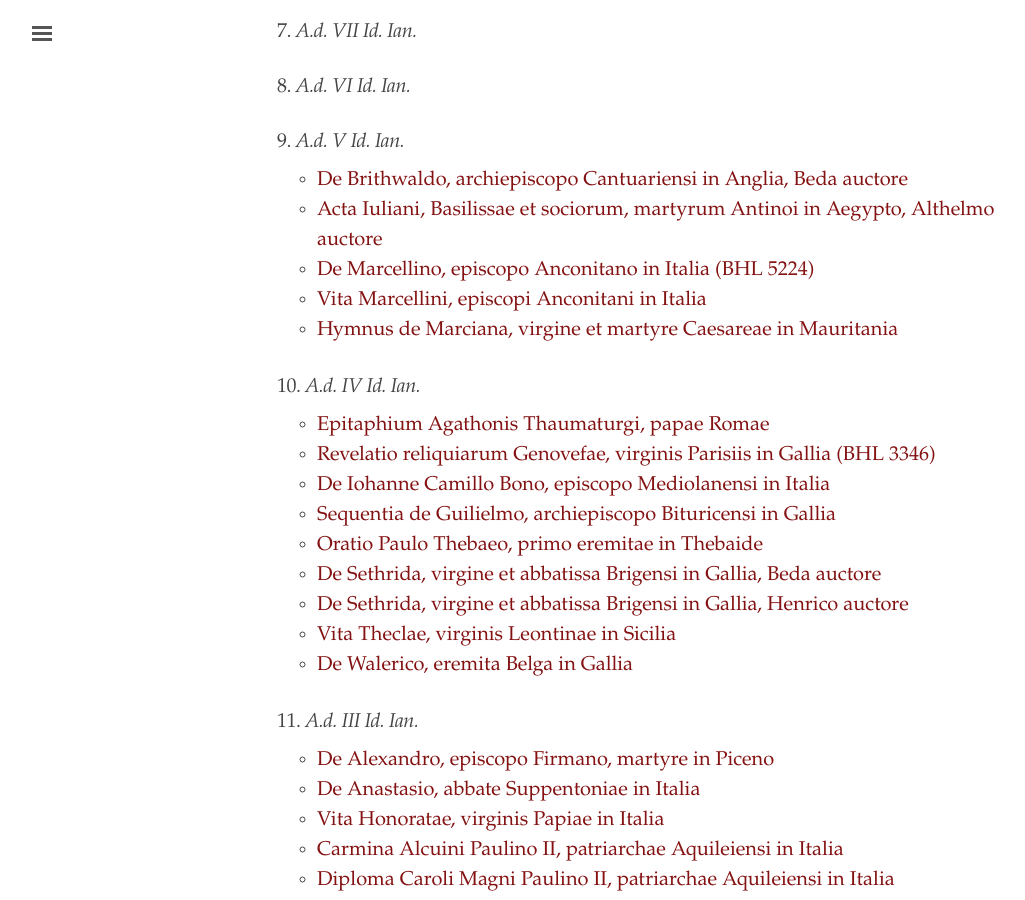
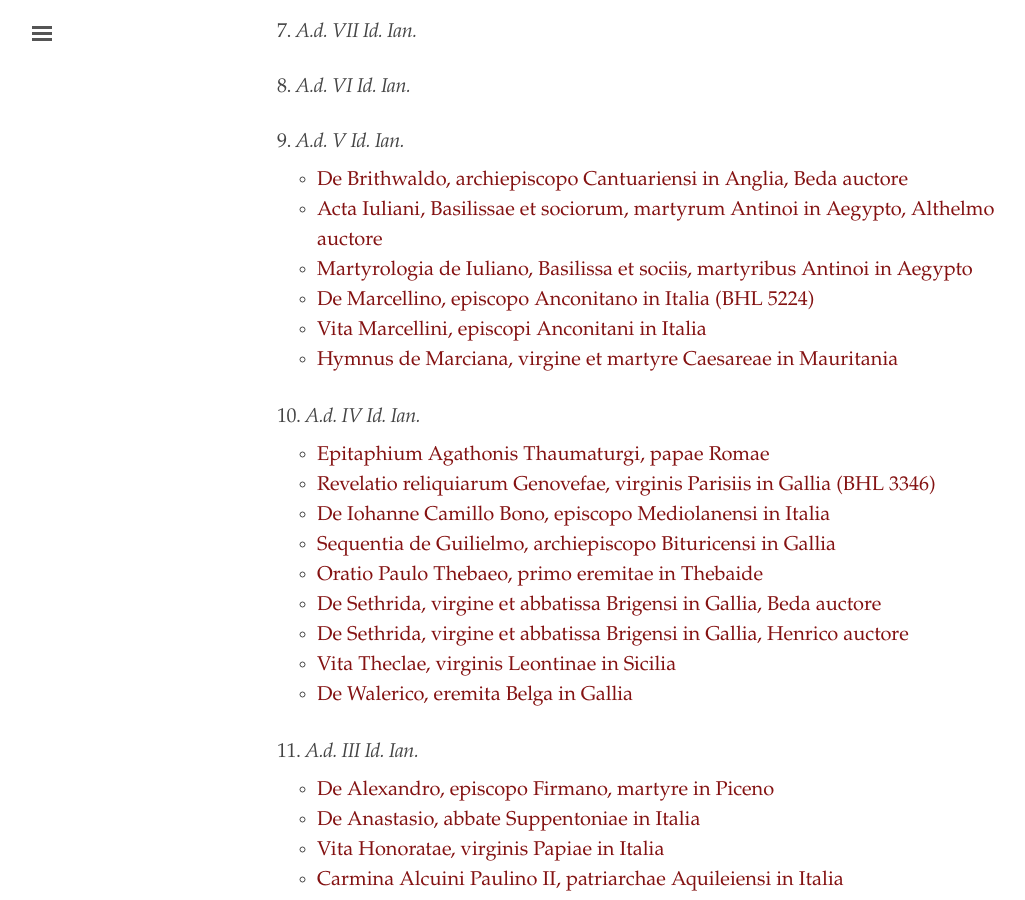
Before and after one commit to cjkoepke1/latin-hagiography, a Jekyll site: the page built from index.md, in a window 1280 px wide and 900 px high, scrolled down 1480 px. Shown: the whole window, without its empty margins (3-1028 px from the left). Built offline with Jekyll 4.4.1, drawn with Linux system fonts in a browser that asks for light colours.

Commit message:
Added Martyrologia de Iuliano

```diff
--- a/index.md
+++ b/index.md
@@ -59,6 +59,7 @@ title: "Latin Hagiography"
 
 - [De Brithwaldo, archiepiscopo Cantuariensi in Anglia, Beda auctore](https://cjkoepke1.github.io/latin-hagiography/texts/de-brithwaldo/)
 - [Acta Iuliani, Basilissae et sociorum, martyrum Antinoi in Aegypto, Althelmo auctore](https://cjkoepke1.github.io/latin-hagiography/texts/acta-iuliani-althelmi/)
+- [Martyrologia de Iuliano, Basilissa et sociis, martyribus Antinoi in Aegypto](https://cjkoepke1.github.io/latin-hagiography/texts/martyrologia-de-iuliano/)
 - [De Marcellino, episcopo Anconitano in Italia (BHL 5224)](https://cjkoepke1.github.io/latin-hagiography/texts/de-marcellino-anconitano/)
 - [Vita Marcellini, episcopi Anconitani in Italia](https://cjkoepke1.github.io/latin-hagiography/texts/vita-marcellini/)
 - [Hymnus de Marciana, virgine et martyre Caesareae in Mauritania](https://cjkoepke1.github.io/latin-hagiography/texts/hymnus-de-marciana/)
```
